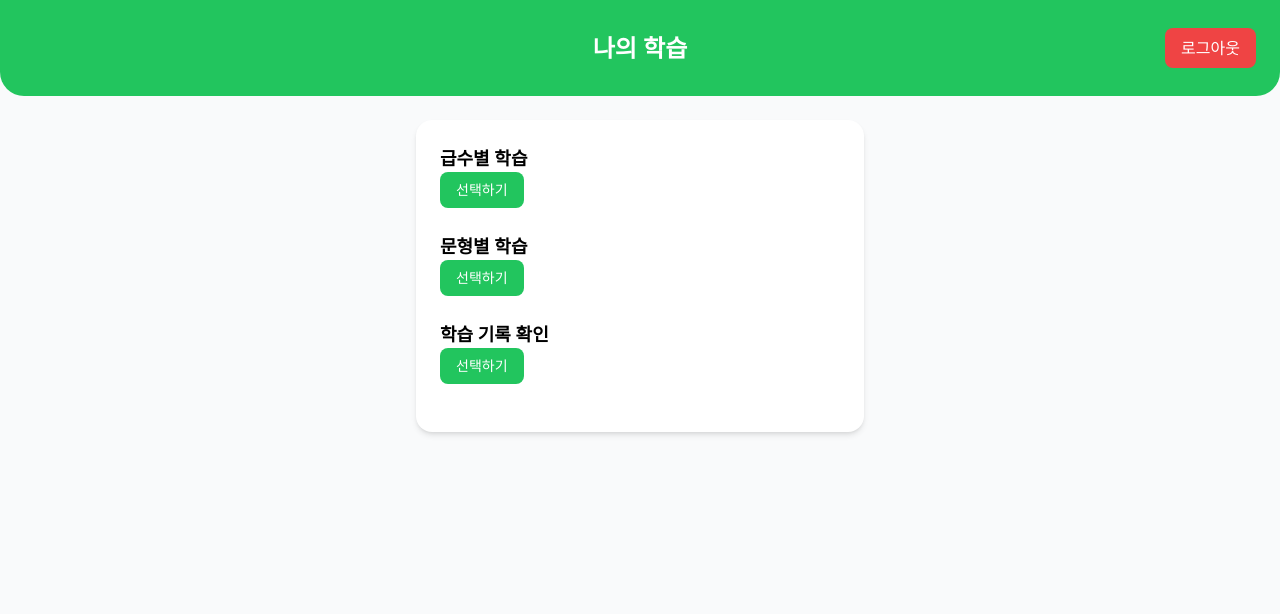
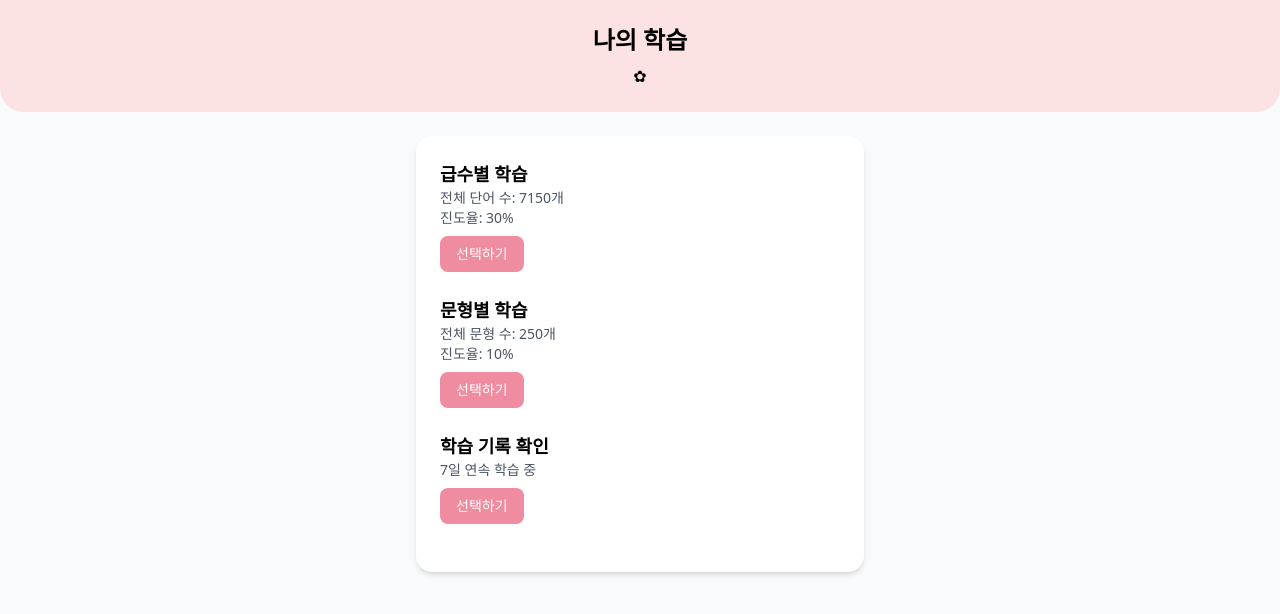
Before and after one commit to engineer-2003/frontend, a React (Vite) app: page /mainSelect in a window 1280 px wide. Shown: the top 614 px of the page. Built offline with nearby package versions, Linux system fonts and the light colour scheme.

Commit message:
ui: 벚꽃 색상 적용 및 선택 페이지 ui 수정
- 기본 색상 sakura, branch 추가(tailwind.config.js)
- SelectPage.tsx 및 각 선택 페이지 description 기존대로 수정

```diff
--- a/src/App.tsx
+++ b/src/App.tsx
@@ -1,12 +1,12 @@
 import { Routes, Route } from "react-router-dom";
 import Home from "./pages/Home";
 import Login from "./pages/Login";
-import Signup from "./pages/Signup";
+import Signup from "./pages/SignUp";
 import MainSelect from "./pages/MainSelect";
 import LevelSelect from "./pages/LevelSelect";
 import PartSelect from "./pages/PartSelect";
+import Study from "./pages/Study";
 import History from "./pages/History";
-import Study from "./pages/Study";
 
 export default function App() {
   return (
@@ -17,8 +17,8 @@ export default function App() {
       <Route path="/mainSelect" element={<MainSelect />} />
       <Route path="/levelSelect" element={<LevelSelect />} />
       <Route path="/partSelect" element={<PartSelect />} />
+      <Route path="/study" element={<Study />} />
       <Route path="/history" element={<History />} />
-      <Route path="/study" element={<Study />} />
     </Routes>
   );
 }
--- a/src/components/SelectPage.tsx
+++ b/src/components/SelectPage.tsx
@@ -10,16 +10,35 @@ type SelectItem = {
 interface SelectPageProps {
   headerTitle: string;
   headerExtra?: React.ReactNode; // (예: 로그아웃 버튼, 아이콘 등)
+  headerLayout?: 'row' | 'col';
   items: SelectItem[];
 }
 
-const SelectPage: React.FC<SelectPageProps> = ({ headerTitle, headerExtra, items }) => {
+const SelectPage: React.FC<SelectPageProps> = ({
+  headerTitle,
+  headerExtra,
+  headerLayout = 'col',
+  items,
+}) => {
   return (
     <div className="min-h-screen bg-gray-50 flex flex-col items-center">
       {/* Header */}
-      <div className="w-full bg-green-500 rounded-b-3xl py-8 text-center text-white relative">
+      <div className="w-full bg-sakura-light rounded-b-3xl py-6 flex flex-col items-center relative">
+        {/* 제목 중앙 */}
         <h1 className="text-2xl font-bold">{headerTitle}</h1>
-        {headerExtra && <div className="absolute right-6 top-1/2 -translate-y-1/2">{headerExtra}</div>}
+
+        {/* headerExtra */}
+        {headerExtra && (
+          <div
+            className={`${
+              typeof headerExtra === 'string'
+                ? 'mt-2' // 제목 아래로 자연스럽게
+                : 'absolute right-4 top-1/2 transform -translate-y-1/2' // 버튼은 오른쪽 끝
+            }`}
+          >
+            {headerExtra}
+          </div>
+        )}
       </div>
 
       {/* Content */}
@@ -28,11 +47,11 @@ const SelectPage: React.FC<SelectPageProps> = ({ headerTitle, headerExtra, items
           <div key={item.id} className="mb-6">
             <h2 className="text-lg font-semibold">{item.title}</h2>
             {item.description && (
-              <p className="text-gray-600 text-sm mb-2">{item.description}</p>
+              <p className="whitespace-pre-line text-gray-600 text-sm">{item.description}</p>
             )}
             <button
               onClick={item.onClick}
-              className="px-4 py-2 bg-green-500 text-white rounded-lg text-sm hover:bg-green-600 transition"
+              className="px-4 py-2 mt-2 bg-sakura-dark text-white rounded-lg text-sm hover:bg-sakura-darker transition"
             >
               선택하기
             </button>
--- a/src/pages/Home.tsx
+++ b/src/pages/Home.tsx
@@ -4,19 +4,19 @@ export default function Home() {
   const navigate = useNavigate();
 
   return (
-    <div className="flex flex-col items-center justify-center min-h-screen bg-gradient-to-br from-green-100 to-green-50">
+    <div className="flex flex-col items-center justify-center min-h-screen bg-gradient-to-br from-sakura-lighter to-sakura-light">
       {/* 제목 */}
-      <h1 className="text-2xl font-bold text-green-600 mb-6">하루의 일본어</h1>
+      <h1 className="text-2xl font-bold text-branch mb-6">하루의 일본어</h1>
 
       {/* 로고 */}
-      <div className="text-green-500 text-7xl mb-10">✿</div>
+      <div className="text-sakura text-7xl mb-10">✿</div>
 
       {/* 버튼 그룹 */}
       <div className="flex flex-col space-y-4 w-48">
         {/* 로그인 버튼 */}
         <button
           onClick={() => navigate("/login")}
-          className="w-full py-2 rounded-lg bg-green-500 text-white font-medium hover:bg-green-600 transition"
+          className="w-full py-2 rounded-lg bg-sakura-dark text-white font-medium hover:bg-sakura-darker transition"
         >
           로그인
         </button>
@@ -24,7 +24,7 @@ export default function Home() {
         {/* 회원가입 버튼 */}
         <button
           onClick={() => navigate("/signup")}
-          className="w-full py-2 rounded-lg border border-green-500 text-green-600 font-medium hover:bg-green-50 transition"
+          className="w-full py-2 rounded-lg border border-sakura-dark text-sakura-dark font-medium hover:bg-sakura-darker hover:text-white transition"
         >
           회원 가입
         </button>
--- a/src/pages/LevelSelect.tsx
+++ b/src/pages/LevelSelect.tsx
@@ -1,6 +1,13 @@
 import React from "react";
 import { useNavigate } from "react-router-dom";
 import SelectPage from "../components/SelectPage";
+
+type Level = {
+  id: string;
+  title: string;
+  wordCount: number;
+  progress: number;
+};
 
 const levels = [
   { id: "N5", title: "N5", wordCount: 450, progress: 15 },
@@ -16,12 +23,13 @@ const LevelSelect: React.FC = () => {
   return (
     <SelectPage
       headerTitle="급수 선택"
-      headerExtra={<div className="text-lg">✿</div>} // 기존 장식 아이콘
+      headerExtra="✿"
       items={levels.map((level) => ({
         id: level.id,
         title: level.title,
-        description: `단어 수: ${level.wordCount}개 | 진도율: ${level.progress}%`,
+        description: `단어 수: ${level.wordCount}개\n진도율: ${level.progress}%`,
         onClick: () => navigate("/partSelect", { state: { level: level.id } }),
+        buttonClassName: "bg-sakura-dark text-white", // 버튼 색상 sakura
       }))}
     />
   );
--- a/src/pages/Login.tsx
+++ b/src/pages/Login.tsx
@@ -39,10 +39,10 @@ export default function Login() {
   };
 
   return (
-    <div className="flex flex-col items-center justify-center h-screen bg-green-50">
+    <div className="flex flex-col items-center justify-center h-screen bg-sakura-lighter">
       <div className="mb-10 flex flex-col items-center">
-        <div className="text-green-500 text-5xl mb-3">✿</div>
-        <h2 className="text-2xl font-bold text-green-600">로그인</h2>
+        <div className="text-sakura text-5xl mb-3">✿</div>
+        <h2 className="text-2xl font-bold text-branch">로그인</h2>
       </div>
 
       <div className="w-full max-w-md bg-white rounded-2xl shadow p-8">
@@ -55,7 +55,7 @@ export default function Login() {
             value={username}
             onChange={(e) => setUsername(e.target.value)}
             placeholder="아이디"
-            className="w-full border-b border-green-400 focus:outline-none py-2 text-green-600"
+            className="w-full border-b border-branch focus:outline-none py-2 text-branch"
           />
         </div>
 
@@ -68,12 +68,12 @@ export default function Login() {
             value={password}
             onChange={(e) => setPassword(e.target.value)}
             placeholder="비밀번호"
-            className="w-full border-b border-green-400 focus:outline-none py-2 text-green-600"
+            className="w-full border-b border-branch focus:outline-none py-2 text-branch"
           />
         </div>
 
         <button
-          className="w-full py-2 bg-green-500 text-white rounded-md hover:bg-green-600 transition"
+          className="w-full py-2 bg-sakura-dark text-white rounded-md hover:bg-sakura-darker transition"
           onClick={handleLogin}
         >
           로그인
--- a/src/pages/MainSelect.tsx
+++ b/src/pages/MainSelect.tsx
@@ -5,39 +5,32 @@ import SelectPage from "../components/SelectPage";
 const MainSelect: React.FC = () => {
   const navigate = useNavigate();
 
-  const handleLogout = () => {
-    alert("로그아웃 되었습니다.");
-    navigate("/");
-  };
-
-  return (
-    <SelectPage
-      headerTitle="나의 학습"
-      headerExtra={
-        <button
-          onClick={handleLogout}
-          className="px-4 py-2 bg-red-500 text-white rounded-lg hover:bg-red-600 transition"
-        >
-          로그아웃
-        </button>
-      }
-      items={[
+  const items = [
     {
       id: "level",
       title: "급수별 학습",
+      description: `전체 단어 수: 7150개\n진도율: 30%`,
       onClick: () => navigate("/levelSelect"),
     },
     {
       id: "pattern",
       title: "문형별 학습",
+      description: `전체 문형 수: 250개\n진도율: 10%`,
       onClick: () => navigate("/study"),
     },
     {
       id: "history",
       title: "학습 기록 확인",
+      description: `7일 연속 학습 중`,
       onClick: () => navigate("/history"),
     },
-      ]}
+  ];
+
+  return (
+    <SelectPage
+      headerTitle="나의 학습"
+      headerExtra="✿"
+      items={items}
     />
   );
 };
--- a/src/pages/PartSelect.tsx
+++ b/src/pages/PartSelect.tsx
@@ -1,6 +1,13 @@
 import React from "react";
-import { useNavigate, useLocation } from "react-router-dom";
+import { useLocation, useNavigate } from "react-router-dom";
 import SelectPage from "../components/SelectPage";
+
+type Part = {
+  id: string;
+  title: string;
+  wordCount: number;
+  progress: number;
+};
 
 const partData = [
   { id: "noun", title: "명사", wordCount: 120, progress: 20 },
@@ -18,11 +25,12 @@ const PartSelect: React.FC = () => {
 
   return (
     <SelectPage
-      headerTitle={`${level} 급수 품사 선택`}
+      headerTitle={`${level} 품사 선택`}
+      headerExtra="✿"
       items={partData.map((part) => ({
         id: part.id,
         title: part.title,
-        description: `단어 수: ${part.wordCount}개 | 진도율: ${part.progress}%`,
+        description: `단어 수: ${part.wordCount}개\n진도율: ${part.progress}%`,
         onClick: () => navigate(`/study?level=${level}&part=${part.id}`),
       }))}
     />
--- a/tailwind.config.js
+++ b/tailwind.config.js
@@ -4,7 +4,22 @@ export default {
     "./src/**/*.{js,ts,jsx,tsx,mdx}"
   ],
   theme: {
-    extend: {},
+    extend: {
+      colors: {
+        sakura: {
+          lighter: "#FFF0F5", // 더 연한 벚꽃잎 (거의 흰색에 가까움)
+          light: "#FDE2E4",   // 연한 벚꽃잎색
+          DEFAULT: "#F9C5D1", // 기본 벚꽃색
+          dark: "#F08CA0",    // 진한 벚꽃색
+          darker: "#D46A7E",  // 더 진한 벚꽃색
+        },
+        branch: {
+          light: "#8B5E3C",   // 밝은 갈색
+          DEFAULT: "#5C4033", // 나뭇가지색
+          dark: "#3E2723",    // 어두운 나뭇가지색
+        },
+      },
+    },
   },
   plugins: [],
 }
```
Also changed, not shown: src/pages/SignUp.tsx (+6 -6 lines), src/pages/Study.tsx (+4 -7 lines). Lines whose indentation alone changed are shown as unchanged.
